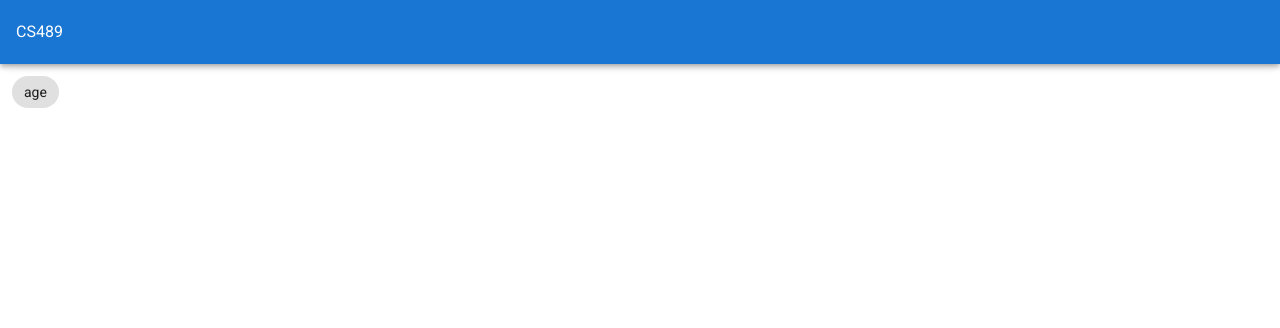
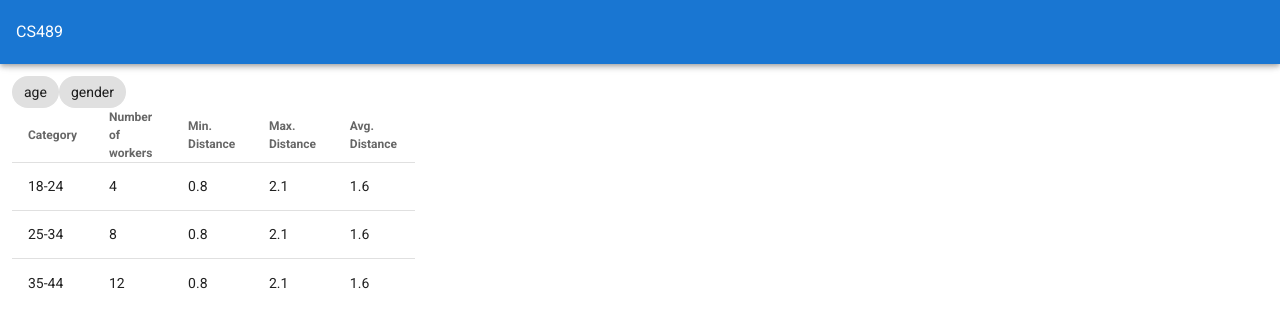
Before and after one commit to khw0726/CS473-team2-frontend, a Vue app: page / in a window 1280 px wide. Shown: the top 328 px of the page. Built offline with nearby package versions, Linux system fonts and the light colour scheme.

Commit message:
table for numbers

```diff
--- a/src/components/OverviewPane.vue
+++ b/src/components/OverviewPane.vue
@@ -2,13 +2,47 @@
   <div>
     <div class="selector">
       <v-chip
-        v-for="(value, label) in statistics"
+        v-for="(value, label) in categories"
         :key="label"
         @click="onDemographicsSelectorClick(label)">
         {{label}}
       </v-chip>
     </div>
     <div class="chart">
+      <v-simple-table>
+        <template v-slot:default>
+          <thead>
+            <tr>
+              <th class="text-left">Category</th>
+              <th class="text-left">Number of workers</th>
+              <th class="text-left">Min. Distance</th>
+              <th class="text-left">Max. Distance</th>
+              <th class="text-left">Avg. Distance</th>
+            </tr>
+          </thead>
+          <tbody>
+            <tr v-for="(value, label) in statistics" :key="label">
+              <td>{{ label }}</td>
+              <td>{{ value.count }}</td>
+              <td>{{ value.min }}</td>
+              <td>{{ value.max }}</td>
+              <td>{{ value.avg }}</td>
+            </tr>
+          </tbody>
+        </template>
+      </v-simple-table>
+      <!-- <template v-for="(value, label) in statistics">
+        <div :key="label">
+          {{label}}
+          <v-range-slider
+            max="4" min="0"
+            :value="[value.min, value.max]"
+            thumb-label="always"
+            thumb-size="15"
+            readonly>
+          </v-range-slider>
+        </div>
+      </template> -->
     </div>
   </div>
 </template>
@@ -19,6 +53,7 @@ export default {
   name: 'OverviewPane',
   computed: {
     ...mapState({
+      categories: 'categories',
       statistics: 'statistics'
     }),
     ...mapGetters({
--- a/src/store/index.js
+++ b/src/store/index.js
@@ -5,20 +5,44 @@ Vue.use(Vuex)
 
 export default new Vuex.Store({
   state: {
-    statistics: {
+    categories: {
       age: {
-        '18-24': 0,
+        '18-24': 1,
         '25-34': 3,
         '35-44': 2,
         '45-54': 2,
         '55-64': 1
+      },
+      gender: {
+        'Male': 1,
+        'Female': 33
       }
     },
-    demographicsSelector: ''
+    demographicsSelector: '',
+    statistics: {
+      '18-24': {
+        count: 4,
+        min: 0.8,
+        max: 2.1,
+        avg: 1.6
+      },
+      '25-34': {
+        count: 8,
+        min: 0.8,
+        max: 2.1,
+        avg: 1.6
+      },
+      '35-44': {
+        count: 12,
+        min: 0.8,
+        max: 2.1,
+        avg: 1.6
+      }
+    }
   },
   getters: {
     demographics: (state, getters) => {
-      return state.statistics[state.demographicsSelector]
+      return state.categories[state.demographicsSelector]
     }
   },
   mutations: {
--- a/src/views/Root.vue
+++ b/src/views/Root.vue
@@ -1,10 +1,10 @@
 <template>
   <v-container fluid>
     <v-row>
-      <v-col md="3">
+      <v-col md="4">
         <OverviewPane></OverviewPane>
       </v-col>
-      <v-col md="9">
+      <v-col md="8">
         <TasksPane></TasksPane>
       </v-col>
     </v-row>
```
Also changed, not shown: src/components/TaskDetailPane.vue (+25 -3 lines).
